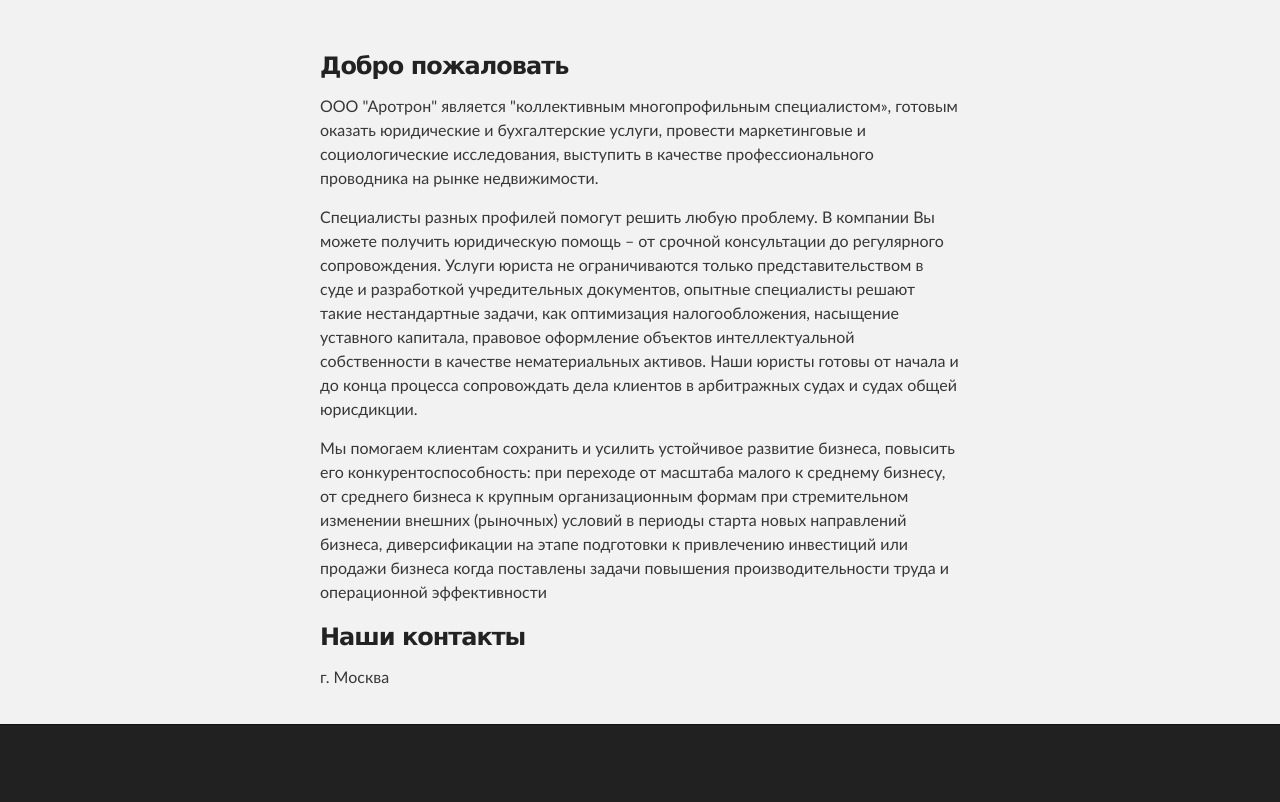
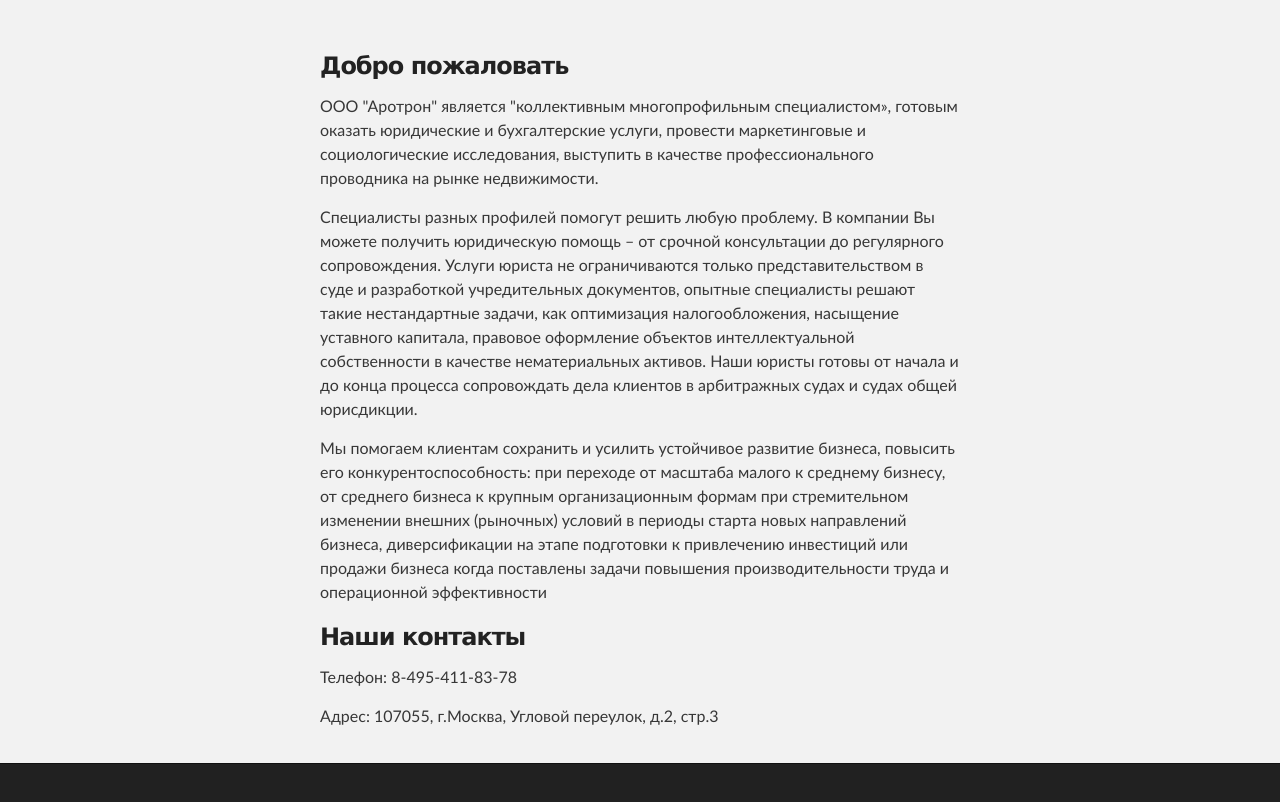
Before and after one commit to arotron/arotron.github.io, a plain HTML site: page index.html in a window 1280 px wide. Shown: the part 176-978 px from the top of the page. Before the commit the page ends 941 px from the top, so only its background shows below. Drawn offline with Linux system fonts and the light colour scheme.

Commit message:
no message

```diff
--- a/index.html
+++ b/index.html
@@ -43,7 +43,8 @@
 <h3>
 <a name="%D0%9D%D0%B0%D1%88%D0%B8-%D0%BA%D0%BE%D0%BD%D1%82%D0%B0%D0%BA%D1%82%D1%8B" class="anchor" href="#%D0%9D%D0%B0%D1%88%D0%B8-%D0%BA%D0%BE%D0%BD%D1%82%D0%B0%D0%BA%D1%82%D1%8B"><span class="octicon octicon-link"></span></a>Наши контакты</h3>
 
-<p>г. Москва</p>
+<p>Телефон: 8-495-411-83-78</p>
+<p>Адрес: 107055, г.Москва, Угловой переулок, д.2, стр.3</p>
       </section>
     </div>
 
```
